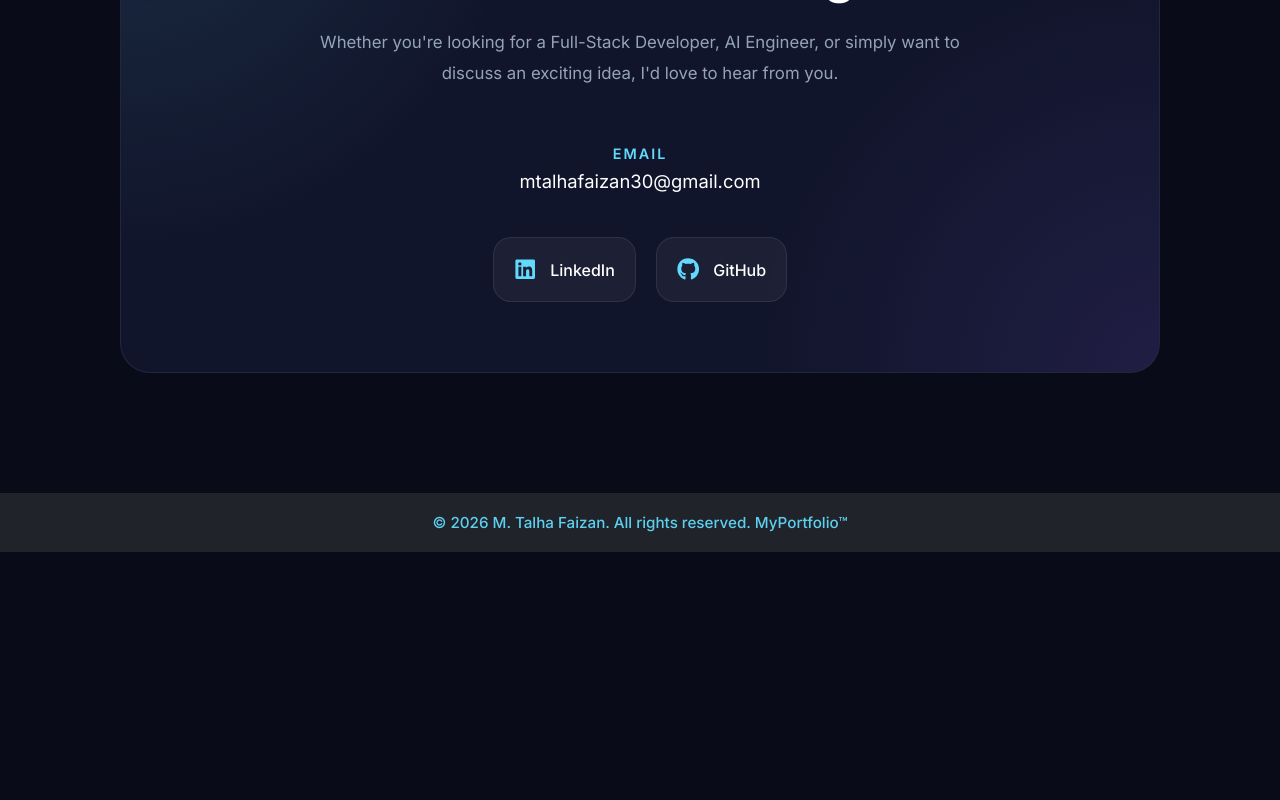
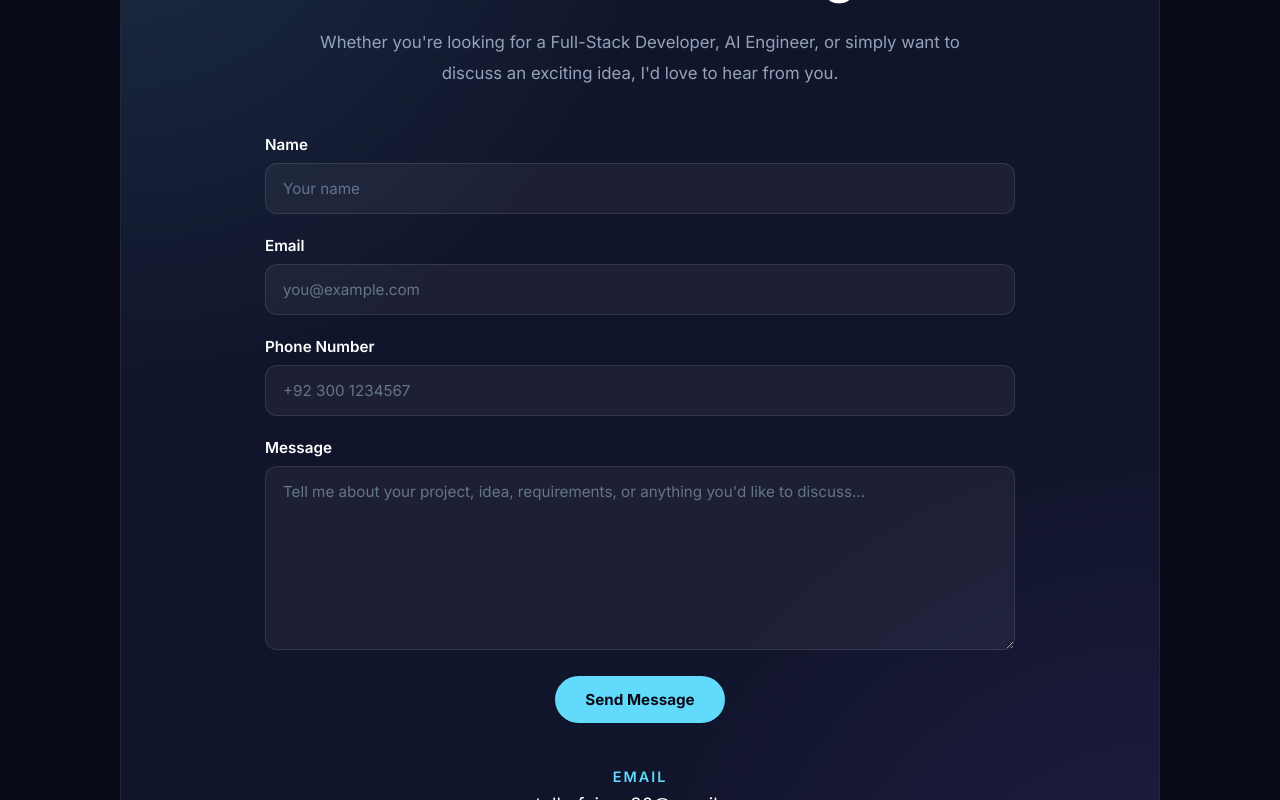
Before and after one commit to talha-xml/Portfolio, a React (Create React App) app: page / in a window 1280 px wide. Shown: the part 7000-7800 px from the top of the page. Before the commit the page ends 7552 px from the top, so only its background shows below. Built offline with nearby package versions, Linux system fonts and the light colour scheme.

Commit message:
updated contact form

```diff
--- a/src/pages/Contact.js
+++ b/src/pages/Contact.js
@@ -1,4 +1,5 @@
 import '../styles/Contact.css';
+
 import { FaLinkedin, FaGithub } from 'react-icons/fa';
 
 function Contact() {
@@ -6,17 +7,54 @@ function Contact() {
     <section id="contact" className="contact">
       <div className="contact-card">
         <p className="contact-tag">Contact</p>
+
         <h1 className="contact-title">
           want to Build Something <span>Nice?</span>
         </h1>
+
         <p className="contact-text">
           Whether you're looking for a Full-Stack Developer, AI Engineer, or simply want to discuss
           an exciting idea, I'd love to hear from you.
         </p>
+
+        <form className="contact-form">
+          <div className="form-group">
+            <label htmlFor="name">Name</label>
+            <input type="text" id="name" name="name" placeholder="Your name" required />
+          </div>
+
+          <div className="form-group">
+            <label htmlFor="email">Email</label>
+            <input type="email" id="email" name="email" placeholder="you@example.com" required />
+          </div>
+
+          <div className="form-group">
+            <label htmlFor="phone">Phone Number</label>
+            <input type="tel" id="phone" name="phone" placeholder="+92 300 1234567" required />
+          </div>
+
+          <div className="form-group">
+            <label htmlFor="message">Message</label>
+            <textarea
+              id="message"
+              name="message"
+              rows="8"
+              maxLength="2000"
+              placeholder="Tell me about your project, idea, requirements, or anything you'd like to discuss..."
+              required
+            ></textarea>
+          </div>
+
+          <button type="submit" className="contact-submit">
+            Send Message
+          </button>
+        </form>
+
         <div className="contact-email">
           <span>Email</span>
-          <a href="mailto:YOUR_EMAIL@gmail.com">mtalhafaizan30@gmail.com</a>
+          <a href="mailto:mtalhafaizan30@gmail.com">mtalhafaizan30@gmail.com</a>
         </div>
+
         <div className="contact-links">
           <a
             href="https://www.linkedin.com/in/m-talha-faizan-46158532a/"
@@ -27,6 +65,7 @@ function Contact() {
             <FaLinkedin />
             LinkedIn
           </a>
+
           <a
             href="https://github.com/talha-xml"
             target="_blank"
@@ -41,4 +80,5 @@ function Contact() {
     </section>
   );
 }
+
 export default Contact;
--- a/src/styles/Contact.css
+++ b/src/styles/Contact.css
@@ -53,16 +53,118 @@
   position: relative;
   z-index: 2;
   max-width: 700px;
-  margin: 0 auto 55px;
+  margin: 0 auto 45px;
   color: #94a3b8;
   line-height: 1.9;
   font-size: 1.05rem;
 }
+
+.contact-form {
+  position: relative;
+  z-index: 2;
+  max-width: 750px;
+  margin: 0 auto;
+  text-align: left;
+}
+
+.form-group {
+  margin-bottom: 22px;
+}
+
+.form-group label {
+  display: block;
+  color: #fff;
+  font-size: 0.95rem;
+  font-weight: 600;
+  margin-bottom: 9px;
+}
+
+.form-group input,
+.form-group textarea {
+  width: 100%;
+  box-sizing: border-box;
+  padding: 15px 17px;
+  border: 1px solid rgba(255, 255, 255, 0.1);
+  border-radius: 12px;
+  background: rgba(255, 255, 255, 0.05);
+  color: #fff;
+  font-family: inherit;
+  font-size: 0.95rem;
+  outline: none;
+  transition: 0.3s;
+}
+
+.form-group input::placeholder,
+.form-group textarea::placeholder {
+  color: #64748b;
+}
+
+.form-group input:focus,
+.form-group textarea:focus {
+  border-color: rgba(97, 218, 251, 0.6);
+  box-shadow: 0 0 20px rgba(97, 218, 251, 0.08);
+}
+
+.form-group textarea {
+  resize: vertical;
+  min-height: 180px;
+}
+
+.contact-submit {
+  display: block;
+  margin: 10px auto 0;
+  padding: 14px 30px;
+  border: none;
+  border-radius: 999px;
+  background: #61dafb;
+  color: #090b18;
+  font-family: inherit;
+  font-size: 0.95rem;
+  font-weight: 700;
+  cursor: pointer;
+  transition: 0.3s;
+}
+
+.contact-submit:hover {
+  transform: translateY(-3px);
+  box-shadow: 0 0 25px rgba(97, 218, 251, 0.3);
+}
+
+.contact-email {
+  margin: 45px 0 35px;
+  display: flex;
+  flex-direction: column;
+  gap: 8px;
+  position: relative;
+  z-index: 2;
+}
+
+.contact-email span {
+  color: #61dafb;
+  font-size: 0.9rem;
+  letter-spacing: 2px;
+  text-transform: uppercase;
+  font-weight: 600;
+}
+
+.contact-email a {
+  color: #fff;
+  font-size: 1.15rem;
+  text-decoration: none;
+  transition: 0.3s;
+}
+
+.contact-email a:hover {
+  color: #61dafb;
+}
+
 .contact-links {
   display: flex;
   justify-content: center;
   gap: 20px;
   flex-wrap: wrap;
+  position: relative;
+  z-index: 2;
 }
 
 .contact-link {
@@ -92,33 +194,6 @@
   background: rgba(97, 218, 251, 0.08);
   box-shadow: 0 0 35px rgba(97, 218, 251, 0.12);
 }
-.contact-email {
-  margin: 35px 0 45px;
-  display: flex;
-  flex-direction: column;
-  gap: 8px;
-  position: relative;
-  z-index: 2;
-}
-
-.contact-email span {
-  color: #61dafb;
-  font-size: 0.9rem;
-  letter-spacing: 2px;
-  text-transform: uppercase;
-  font-weight: 600;
-}
-
-.contact-email a {
-  color: #fff;
-  font-size: 1.15rem;
-  text-decoration: none;
-  transition: 0.3s;
-}
-
-.contact-email a:hover {
-  color: #61dafb;
-}
 
 @media (max-width: 768px) {
   .contact {
@@ -133,11 +208,12 @@
     font-size: 2.2rem;
   }
 
-  .contact-links {
-    grid-template-columns: 1fr;
-  }
-
   .contact-text {
     font-size: 1rem;
   }
+
+  .contact-link {
+    width: 100%;
+    box-sizing: border-box;
+  }
 }
```
